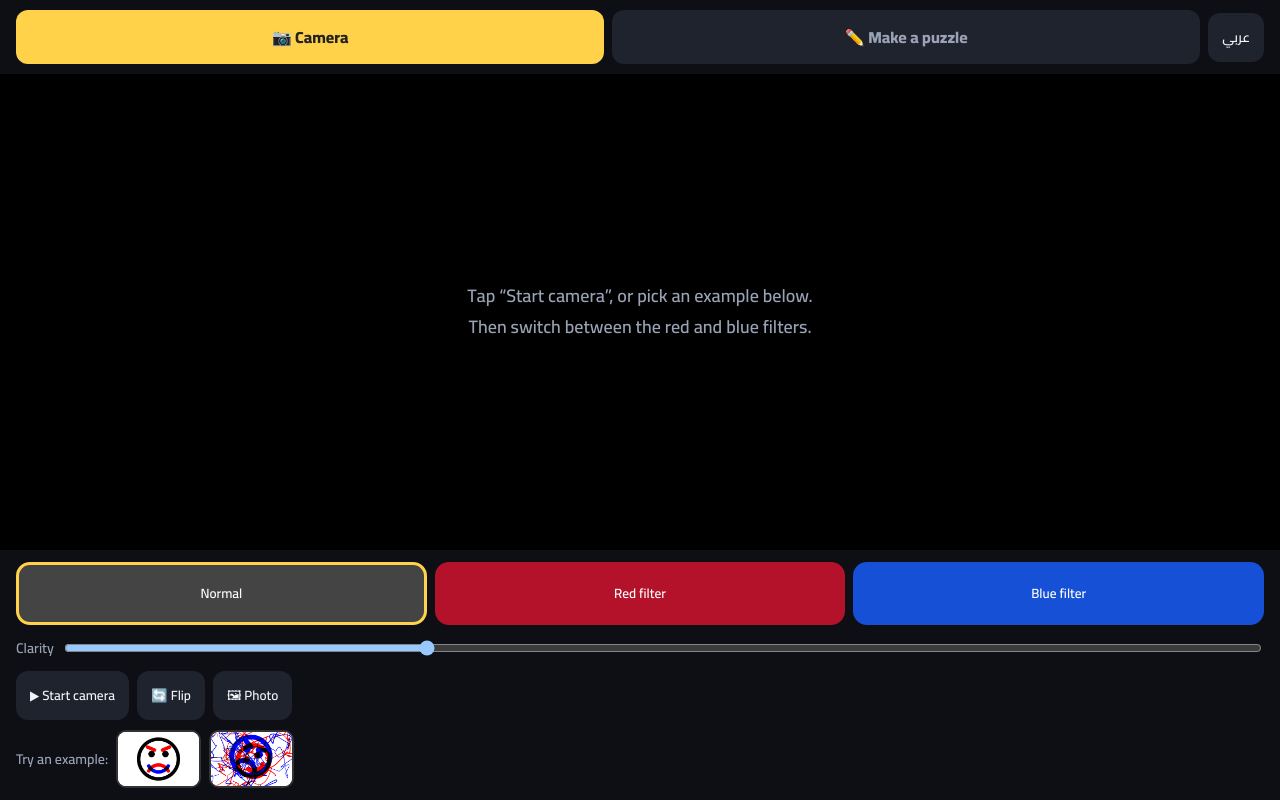
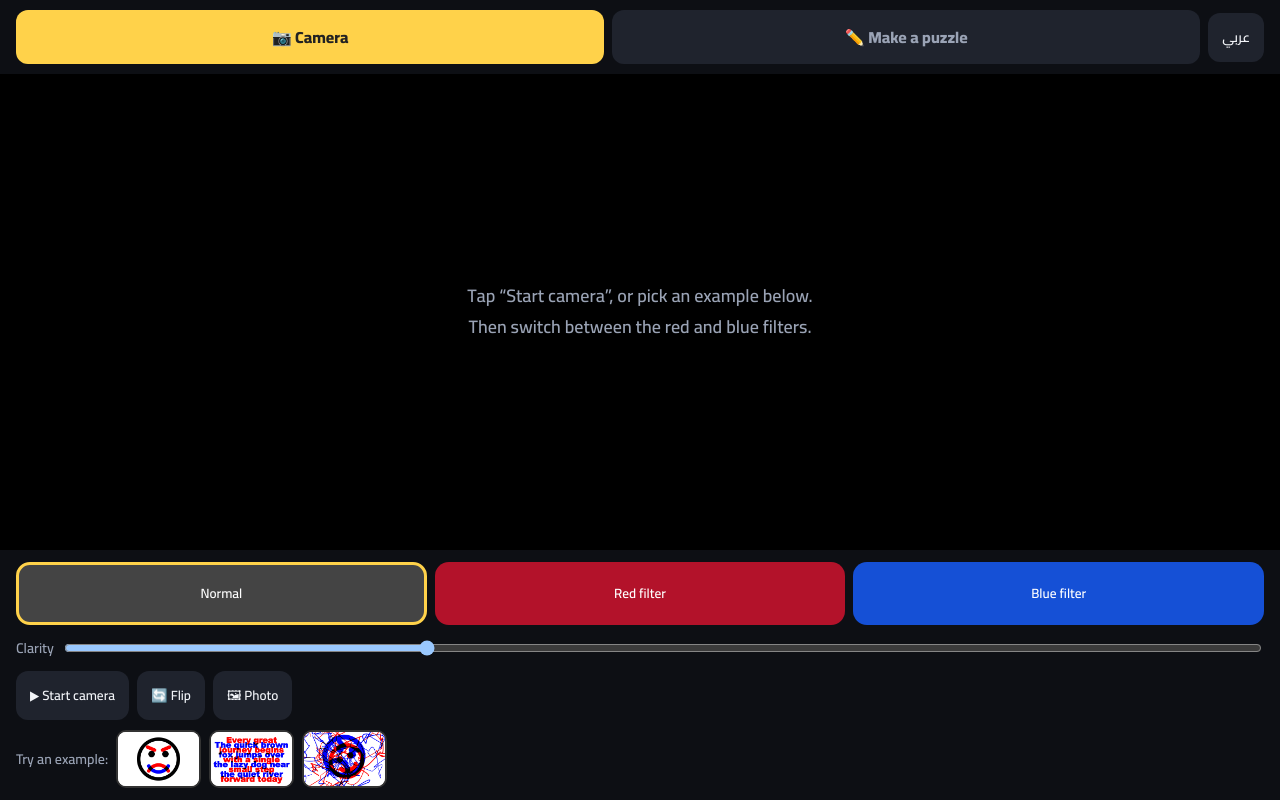
Before and after one commit to MaximusAshraf/red-blue-lens, a plain HTML site: page docs/index.html in a window 1280 px wide. Drawn offline with Linux system fonts and the light colour scheme.

Commit message:
Add English text puzzle example to README and camera page
Co-Authored-By: Claude Sonnet 5.5 <noreply@anthropic.com>

```diff
--- a/docs/index.html
+++ b/docs/index.html
@@ -26,6 +26,7 @@
     </div>
     <div class="ex"><span data-i="examples"></span>
       <button data-src="examples/easy.png"><img src="examples/easy.png" alt="easy example"></button>
+      <button data-src="examples/text.png"><img src="examples/text.png" alt="text example"></button>
       <button data-src="examples/hard.png"><img src="examples/hard.png" alt="hard example"></button>
     </div>
   </div>
```
Also changed, not shown: docs/examples/text.png (added), docs/text-strip.png (added), 1 other file.
